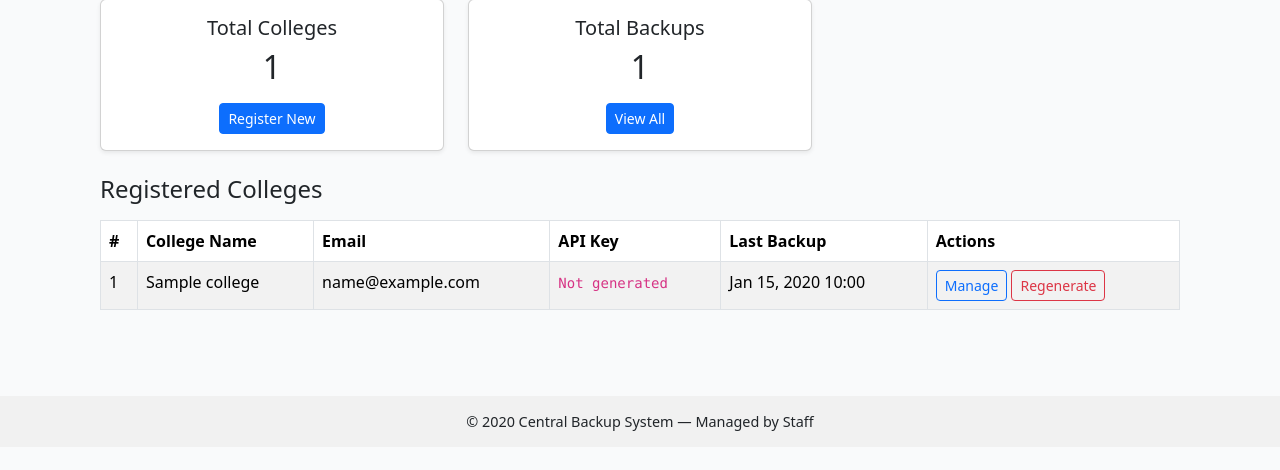
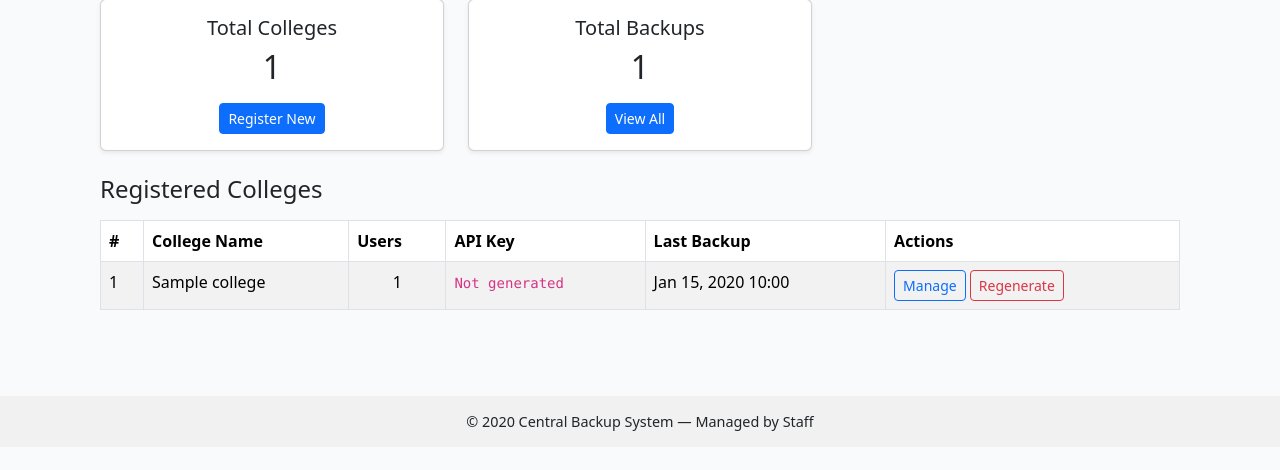
Before and after one commit to sarthakghere/CheckMate-Central, a Django app: template templates/users/staff_dashboard.html in a window 1280 px wide. Shown: the part 149-619 px from the top of the page. Run offline with Django 5.2, Linux system fonts and the light colour scheme; the template is opened without the code that fills it: most values are stand-ins (such as "Sample title", 1, 10 or a date in 2020).

Commit message:
Showing number of users of a college not emails

```diff
--- a/templates/users/staff_dashboard.html
+++ b/templates/users/staff_dashboard.html
@@ -31,7 +31,7 @@
         <tr>
             <th>#</th>
             <th>College Name</th>
-            <th>Email</th>
+            <th>Users</th>
             <th>API Key</th>
             <th>Last Backup</th>
             <th>Actions</th>
@@ -42,12 +42,8 @@
         <tr>
             <td>{{ forloop.counter }}</td>
             <td>{{ college.name }}</td>
-            <td>
-                {% for user in college.users.all %}
-                    {{ user.email }}{% if not forloop.last %}, {% endif %}
-                {% empty %}
-                    No users
-                {% endfor %}
+            <td class="text-center">
+                {{ college.users.count }}
             </td>
 
             <td>
```
